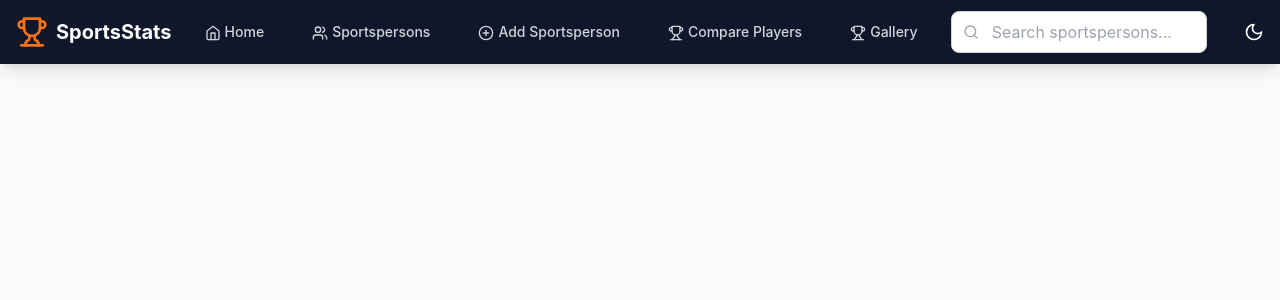
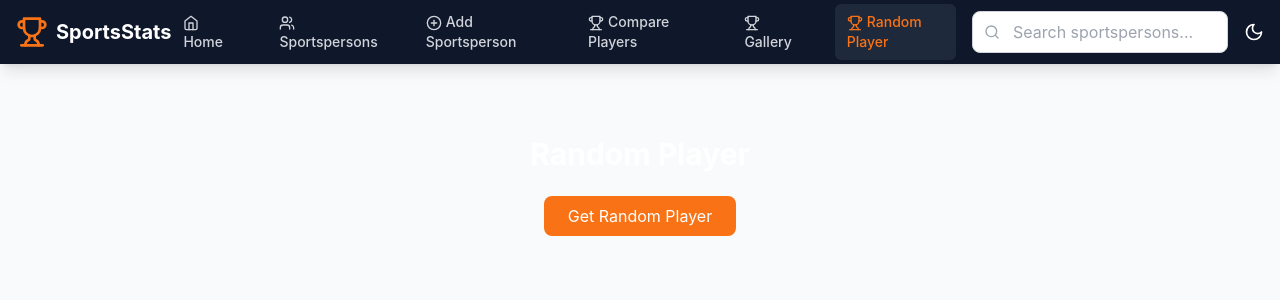
Before and after one commit to Ayushbangwal/Champion-Records, a React (Create React App) app in the folder frontend/: page /random-player in a window 1280 px wide. Shown: the top 300 px of the page. Built offline with nearby package versions, Linux system fonts and the light colour scheme; no server answers; the HTML template or start-up script is replaced by a standard one.

Commit message:
Added Random Player feature with dynamic images and improved player card UI

```diff
--- a/frontend/src/App.js
+++ b/frontend/src/App.js
@@ -1,3 +1,4 @@
+import RandomPlayer from "./pages/RandomPlayer";
 import PlayerGallery from "./pages/PlayerGallery";
 import ComparePlayers from "./pages/ComparePlayers";
 import SplashScreen from "./components/SplashScreen";
@@ -64,6 +65,7 @@ if (loading) {
             <Route path="/search" element={<SearchResults />} />
             <Route path="/compare" element={<ComparePlayers />} />
             <Route path="/gallery" element={<PlayerGallery />} />
+            <Route path="/random-player" element={<RandomPlayer />} />
           </Routes>
         </main>
 
--- a/frontend/src/components/Navbar.js
+++ b/frontend/src/components/Navbar.js
@@ -1,7 +1,6 @@
 import React, { useState } from "react";
 import { Link, useNavigate, useLocation } from "react-router-dom";
-import { Moon, Sun } from "lucide-react";
-import { Search, Menu, X, Trophy, Users, Home, PlusCircle } from 'lucide-react';
+import { Search, Menu, X, Trophy, Users, Home, PlusCircle, Moon, Sun } from 'lucide-react';
 
 const Navbar = ({ toggleDarkMode, darkMode }) => {
   const [isMenuOpen, setIsMenuOpen] = useState(false);
@@ -34,6 +33,7 @@ const Navbar = ({ toggleDarkMode, darkMode }) => {
 
           {/* Desktop Navigation */}
           <div className="hidden md:flex items-center space-x-6">
+
   <Link
     to="/"
     className={`nav-link ${isActive('/') ? 'active' : ''}`}
@@ -41,6 +41,7 @@ const Navbar = ({ toggleDarkMode, darkMode }) => {
     <Home className="inline h-4 w-4 mr-1" />
     Home
   </Link>
+
   <Link
     to="/sportspersons"
     className={`nav-link ${isActive('/sportspersons') ? 'active' : ''}`}
@@ -56,6 +57,7 @@ const Navbar = ({ toggleDarkMode, darkMode }) => {
     <PlusCircle className="inline h-4 w-4 mr-1" />
     Add Sportsperson
   </Link>
+
   <Link
     to="/compare"
     className={`nav-link ${isActive('/compare') ? 'active' : ''}`}
@@ -71,10 +73,17 @@ const Navbar = ({ toggleDarkMode, darkMode }) => {
     <Trophy className="inline h-4 w-4 mr-1" />
     Gallery
   </Link>
+
+  <Link
+    to="/random-player"
+    className={`nav-link ${isActive('/random-player') ? 'active' : ''}`}
+  >
+    <Trophy className="inline h-4 w-4 mr-1" />
+    Random Player
+  </Link>
+
 </div>
-
-          {/* Search Bar */}
-          <form onSubmit={handleSearch} className="hidden md:flex relative">
+<form onSubmit={handleSearch} className="hidden md:flex relative ml-4">
   <Search className="absolute left-3 top-1/2 transform -translate-y-1/2 h-4 w-4 text-gray-400" />
   <input
     type="text"
@@ -84,13 +93,13 @@ const Navbar = ({ toggleDarkMode, darkMode }) => {
     className="search-input w-64"
   />
 </form>
+
 <button
   onClick={toggleDarkMode}
   className="ml-4 text-white text-xl hidden md:block"
 >
   {darkMode ? <Sun size={20} /> : <Moon size={20} />}
 </button>
-
           {/* Mobile menu button */}
           <button
             onClick={() => setIsMenuOpen(!isMenuOpen)}
@@ -101,9 +110,11 @@ const Navbar = ({ toggleDarkMode, darkMode }) => {
         </div>
 
         {/* Mobile Navigation */}
+
             {isMenuOpen && (
   <div className="md:hidden py-4 border-t border-gray-200">
     <div className="flex flex-col space-y-2">
+
       <Link
         to="/"
         className={`nav-link ${isActive('/') ? 'active' : ''}`}
@@ -112,6 +123,7 @@ const Navbar = ({ toggleDarkMode, darkMode }) => {
         <Home className="inline h-4 w-4 mr-1" />
         Home
       </Link>
+
       <Link
         to="/sportspersons"
         className={`nav-link ${isActive('/sportspersons') ? 'active' : ''}`}
@@ -120,6 +132,7 @@ const Navbar = ({ toggleDarkMode, darkMode }) => {
         <Users className="inline h-4 w-4 mr-1" />
         Sportspersons
       </Link>
+
       <Link
         to="/sportspersons/add"
         className={`nav-link ${isActive('/sportspersons/add') ? 'active' : ''}`}
@@ -127,6 +140,33 @@ const Navbar = ({ toggleDarkMode, darkMode }) => {
       >
         <PlusCircle className="inline h-4 w-4 mr-1" />
         Add Sportsperson
+      </Link>
+
+      <Link
+        to="/compare"
+        className={`nav-link ${isActive('/compare') ? 'active' : ''}`}
+        onClick={() => setIsMenuOpen(false)}
+      >
+        <Trophy className="inline h-4 w-4 mr-1" />
+        Compare Players
+      </Link>
+
+      <Link
+        to="/gallery"
+        className={`nav-link ${isActive('/gallery') ? 'active' : ''}`}
+        onClick={() => setIsMenuOpen(false)}
+      >
+        <Trophy className="inline h-4 w-4 mr-1" />
+        Gallery
+      </Link>
+
+      <Link
+        to="/random-player"
+        className={`nav-link ${isActive('/random-player') ? 'active' : ''}`}
+        onClick={() => setIsMenuOpen(false)}
+      >
+        <Trophy className="inline h-4 w-4 mr-1" />
+        Random Player
       </Link>
 
       {/* Mobile Search */}
@@ -140,6 +180,7 @@ const Navbar = ({ toggleDarkMode, darkMode }) => {
           className="search-input"
         />
       </form>
+
     </div>
   </div>
 )}
--- /dev/null
+++ b/frontend/src/pages/RandomPlayer.jsx
@@ -0,0 +1,76 @@
+import { useState, useEffect } from "react";
+import api from "../services/api";
+
+const RandomPlayer = () => {
+
+  const [players, setPlayers] = useState([]);
+  const [player, setPlayer] = useState(null);
+
+  useEffect(() => {
+
+    const fetchPlayers = async () => {
+      try {
+        const res = await api.get("/sportspersons");
+        setPlayers(res.data.data);
+      } catch (error) {
+        console.error("Error fetching players:", error);
+      }
+    };
+
+    fetchPlayers();
+
+  }, []);
+
+  const getRandomPlayer = () => {
+
+    if (players.length === 0) return;
+
+    const randomIndex = Math.floor(Math.random() * players.length);
+    console.log(players[randomIndex]);
+
+    setPlayer(players[randomIndex]);
+
+  };
+
+  return (
+    <div className="p-10 text-center">
+
+      <h1 className="text-3xl font-bold mb-6">
+        Random Player
+      </h1>
+
+      <button
+        onClick={getRandomPlayer}
+        className="bg-orange-500 text-white px-6 py-2 rounded-lg mb-6"
+      >
+        Get Random Player
+      </button>
+
+     {player && (
+  <div className="bg-white p-5 rounded-xl shadow-lg max-w-sm mx-auto">
+
+    <img
+      src={player.image}
+      alt={`${player.first_name} ${player.last_name}`}
+      className="w-full h-64 object-contain bg-gray-100 rounded-lg"
+    />
+
+    <h2 className="mt-4 text-2xl font-bold text-gray-800">
+      {player.first_name} {player.last_name}
+    </h2>
+
+    <p className="text-gray-600 text-lg">
+      Sport: {player.sport}
+    </p>
+
+  </div>
+)}
+
+
+
+
+    </div>
+  );
+};
+
+export default RandomPlayer;
```
Lines whose indentation alone changed are shown as unchanged.
